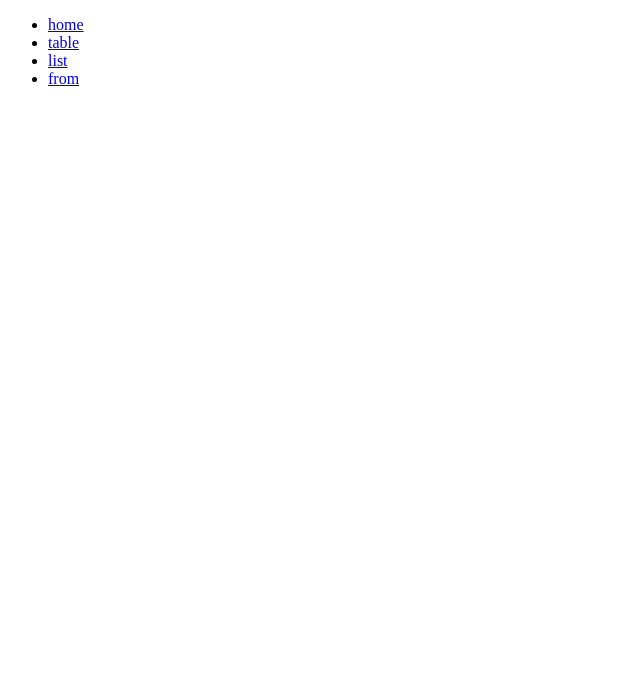
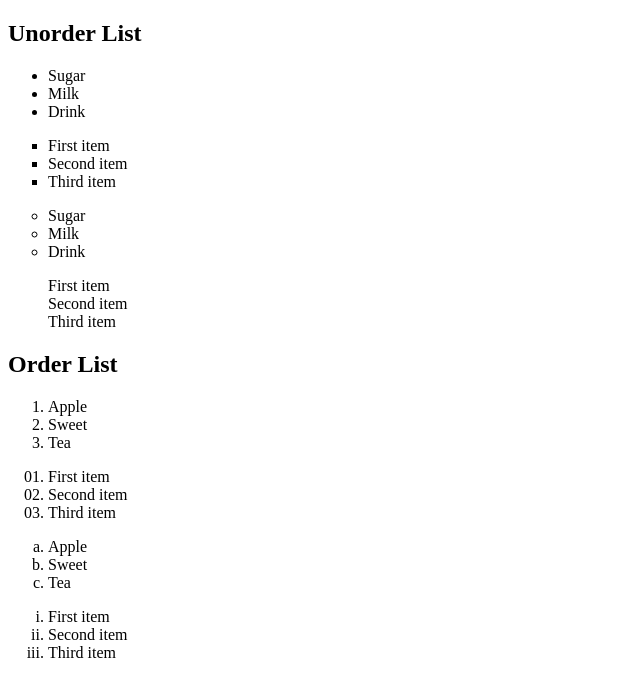
Before and after one commit to sayenti456/Test-exam, a plain HTML site: page index.html in a window 1280 px wide. Shown: the whole page, without its empty margins (0-640 px from the left). Drawn offline with Linux system fonts and the light colour scheme.

Commit message:
Third commit

```diff
--- a/index.html
+++ b/index.html
@@ -3,22 +3,76 @@
 <head>
     <meta charset="UTF-8">
     <meta name="viewport" content="width=device-width, initial-scale=1.0">
-    <title>Test Exam</title>
+    <title>This Is List</title>
+    <style>
+       .a{
+            list-style-type: disc;
+        }
+       .b{
+            list-style-type: square;
+        }
+        .c{
+            list-style-type: circle;
+        }
+        .d{
+            list-style-type: none;
+        }
+       .e{
+        list-style-type: decimal;
+       }
+       .f{
+        list-style-type: decimal-leading-zero;
+       }
+       .g{
+        list-style-type: lower-alpha;
+       }
+       .h{
+        list-style-type: lower-roman;
+       }
+    </style>
 </head>
 <body>
-    <header>
-        <nav>
-            <ul>
-                <li><a href="home.html">home</a></li>
-                <li><a href="table.html">table</a></li>
-                <li><a href="list.html">list</a></li>
-                <li><a href="from.html">from</a></li>
-            </ul>
-        </nav>
-    </header>
-    <main>
-
-    </main>
-    <footer></footer>
+    <h2>Unorder List</h2>
+    <ul class="a">
+        <li>Sugar</li>
+        <li>Milk</li>
+        <li>Drink</li>
+    </ul>
+    <ul class="b">
+        <li>First item</li>
+        <li>Second item</li>
+        <li>Third item</li>
+    </ul>
+    <ul class="c">
+        <li>Sugar</li>
+        <li>Milk</li>
+        <li>Drink</li>
+    </ul>
+    <ul class="d">
+        <li>First item</li>
+        <li>Second item</li>
+        <li>Third item</li>
+    </ul>
+    <h2>Order List</h2>
+    <ol class="e">
+        <li>Apple</li>
+        <li>Sweet</li>
+        <li>Tea</li>
+    </ol>
+    <ol class="f">
+        <li>First item</li>
+        <li>Second item</li>
+        <li>Third item</li>
+    </ol>
+    <ol class="g">
+        <li>Apple</li>
+        <li>Sweet</li>
+        <li>Tea</li>
+    </ol>
+    <ol class="h">
+        <li>First item</li>
+        <li>Second item</li>
+        <li>Third item</li>
+    </ol>
 </body>
 </html>
```
Also changed, not shown: list.html (deleted, +0 -78 lines).
